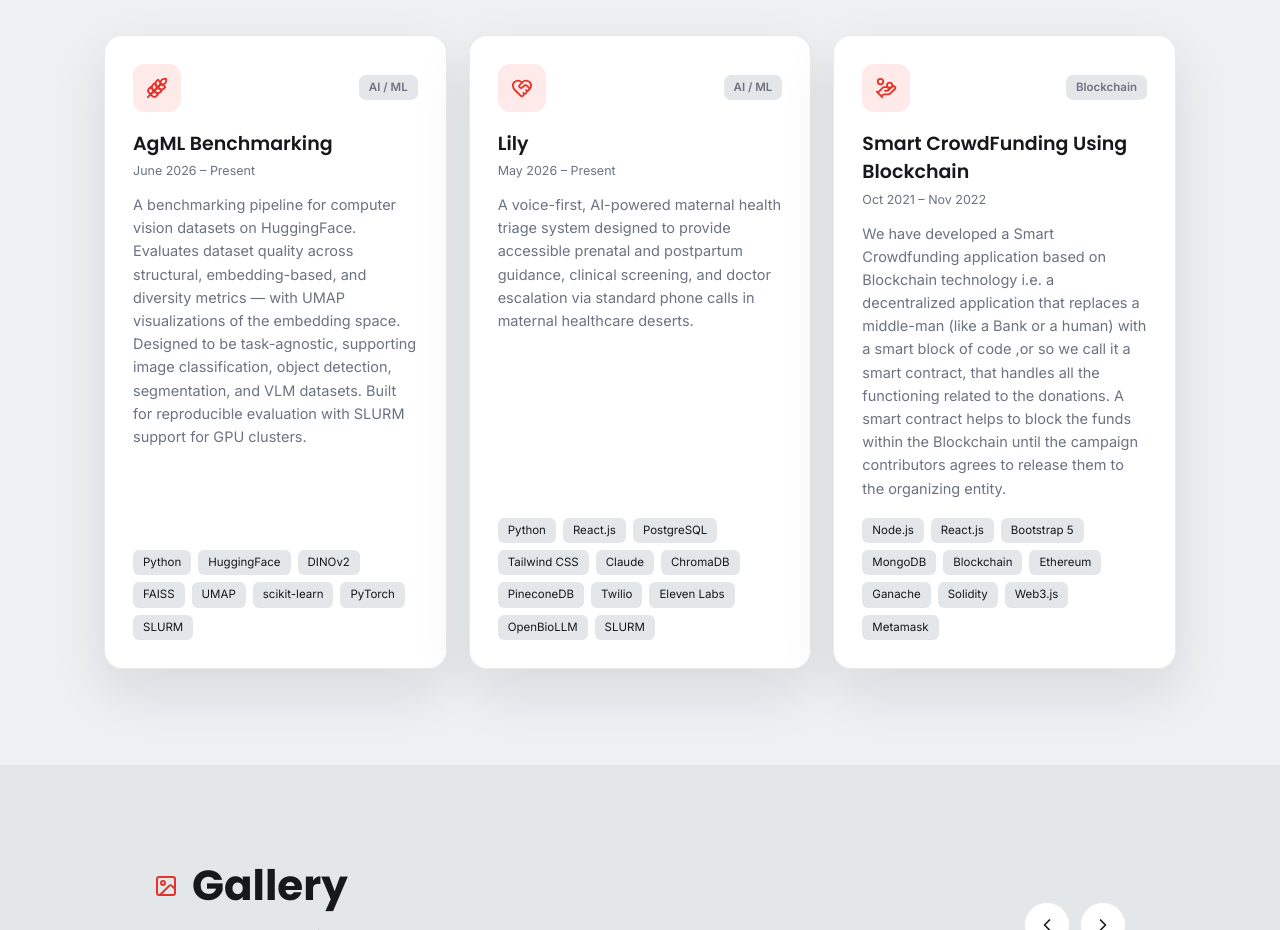
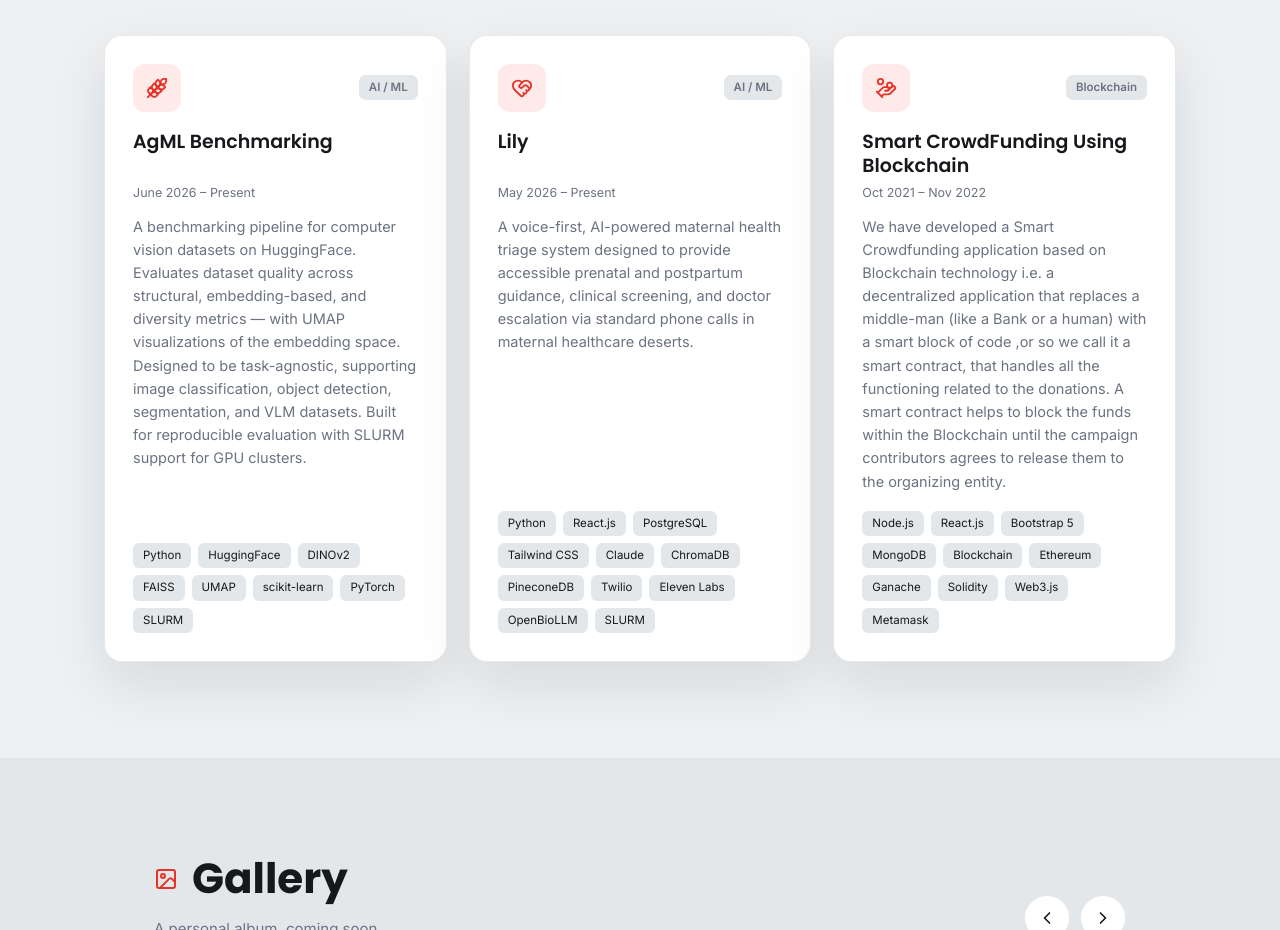
Before and after one commit to uchandar29/uchandar29.github.io, a Next.js app: page / in a window 1280 px wide. Shown: the part 4903-5833 px from the top of the page. Built offline with nearby package versions, Linux system fonts and the light colour scheme.

Commit message:
Align project card contents across the grid
Reserve two lines of height for the project title so period, blurb,
and stack tags start at the same y position across cards in a row,
regardless of how long the title is.

```diff
--- a/components/projects/projects-section.tsx
+++ b/components/projects/projects-section.tsx
@@ -82,7 +82,18 @@ export function ProjectsSection() {
                 {p.category}
               </span>
             </div>
-            <h3 style={{ fontSize: 19, fontWeight: 600, margin: "0 0 4px", color: "var(--text)" }}>{p.title}</h3>
+            <h3
+              style={{
+                fontSize: 19,
+                fontWeight: 600,
+                lineHeight: 1.3,
+                minHeight: 50,
+                margin: "0 0 4px",
+                color: "var(--text)",
+              }}
+            >
+              {p.title}
+            </h3>
             <div style={{ fontSize: 12.5, color: "var(--muted)", marginBottom: 12 }}>{p.period}</div>
             <p style={{ fontSize: 14.5, lineHeight: 1.6, color: "var(--muted)", margin: "0 0 18px", flex: 1 }}>
               {p.blurb}
```
